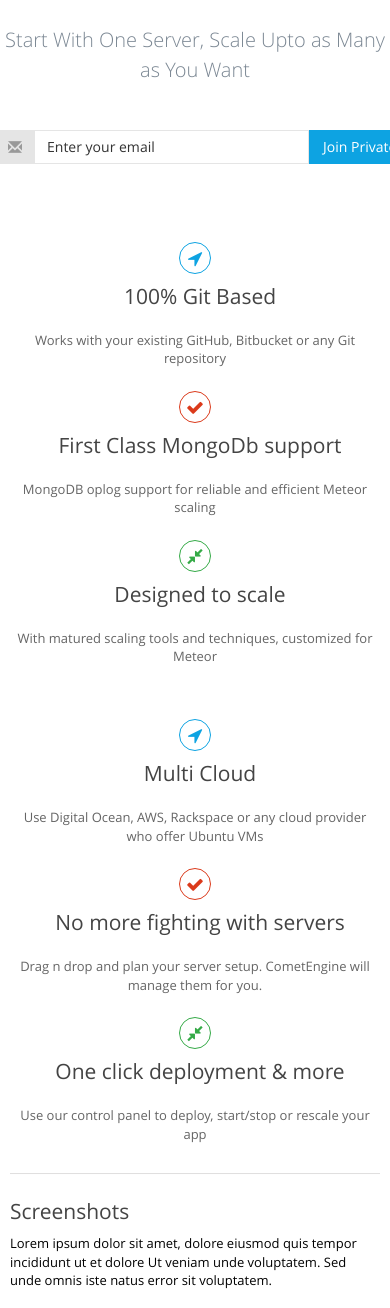
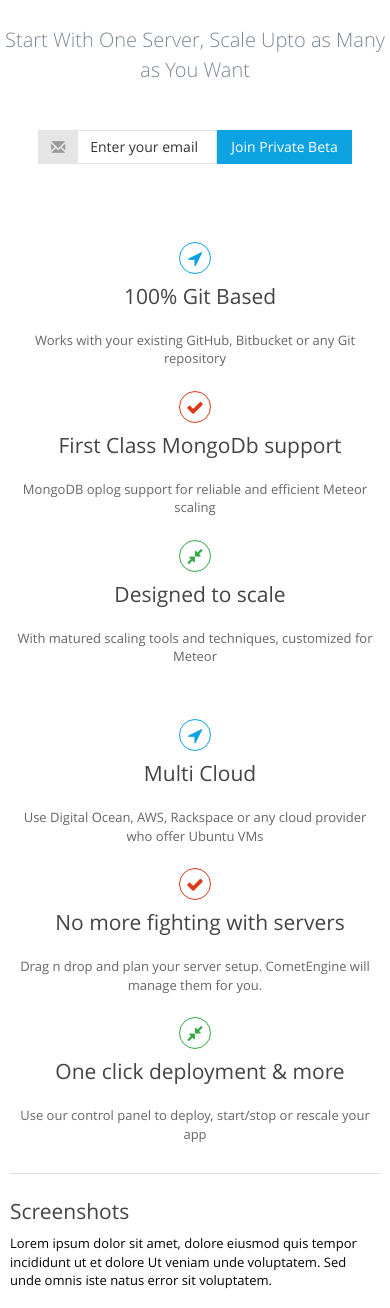
Before and after one commit to pahans/comet-public, a Jekyll site: the page built from index.html, in a window 390 px wide. Shown: the part 512-1820 px from the top of the page. Built offline with Jekyll 4.4.1, drawn with Linux system fonts in a browser that asks for light colours; Markdown is read by kramdown in place of the engine named in the settings; grey boxes are pictures that could not be loaded.

Commit message:
responsive signup form

```diff
--- a/assets/css/custom.css
+++ b/assets/css/custom.css
@@ -15,8 +15,16 @@
   margin: 0 auto;
 }
 .sign-up .form-control {
+  width: 140px;
+}
+
+@media(min-width:768px){
+  .sign-up .form-control {
   width: 275px;
 }
+}
+
+
 .footer{
   margin-top: 35px;
 }
```
Also changed, not shown: 1 other file.
